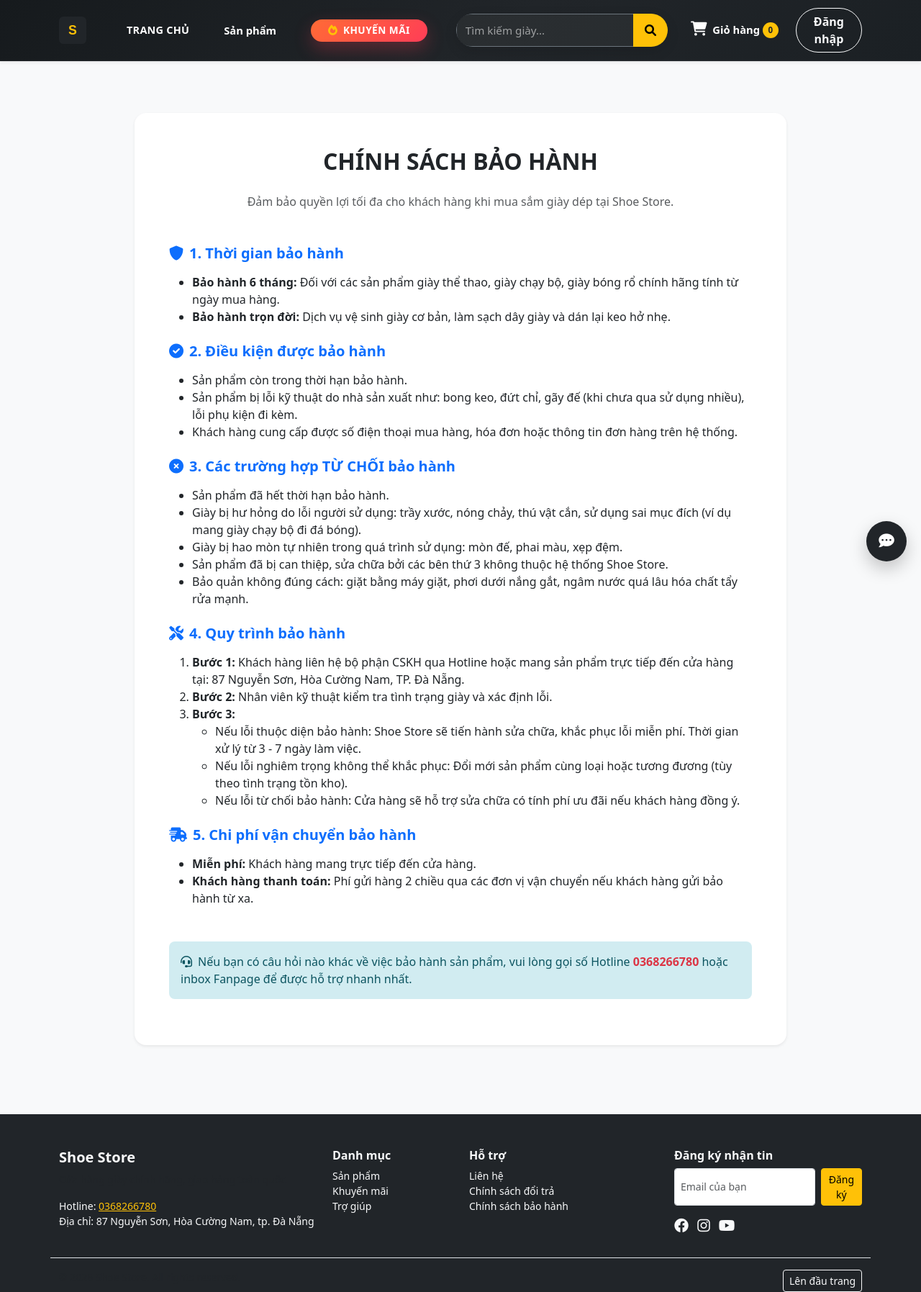
After one commit to TanThong0506/TMDTShoes_Store, a Django app: page /warranty-policy/ in a window 1280 px wide. The commit adds this page. Shown: the whole page at 72% size. Run offline with Django 5.2, Linux system fonts and the light colour scheme; data that the repository does not hold is empty.

Commit message:
feat: Thêm trang Chính sách bảo hành và cập nhật footer

```diff
--- a/shoestore/urls.py
+++ b/shoestore/urls.py
@@ -20,6 +20,9 @@ urlpatterns = [
 
     # Chính sách đổi trả
     path('return-policy/', views.return_policy_page, name='return_policy'),
+
+    # Chính sách bảo hành
+    path('warranty-policy/', views.warranty_policy_page, name='warranty_policy'),
 
     # Liên hệ
     path('contact/', views.contact_page, name='contact'),
--- a/shoestore/views.py
+++ b/shoestore/views.py
@@ -45,6 +45,9 @@ def help_page(request):
 
 def return_policy_page(request):
     return render(request, 'return_policy.html')
+
+def warranty_policy_page(request):
+    return render(request, 'warranty_policy.html')
 
 def contact_page(request):
     return render(request, 'contact.html')
--- a/templates/base.html
+++ b/templates/base.html
@@ -430,7 +430,7 @@
                 <ul class="list-unstyled small">
                     <li><a class="text-light text-decoration-none" href="{% url 'contact' %}">Liên hệ</a></li>
                     <li><a class="text-light text-decoration-none" href="{% url 'return_policy' %}">Chính sách đổi trả</a></li>
-                    <li><a class="text-light text-decoration-none" href="#">Chính sách bảo hành</a></li>
+                    <li><a class="text-light text-decoration-none" href="{% url 'warranty_policy' %}">Chính sách bảo hành</a></li>
                 </ul>
             </div>
             <div class="col-md-3 mb-4">
--- /dev/null
+++ b/templates/warranty_policy.html
@@ -0,0 +1,63 @@
+{% extends "base.html" %}
+
+{% block title %}Chính sách bảo hành - Shoe Store{% endblock %}
+
+{% block content %}
+<div class="container py-5">
+    <div class="row justify-content-center">
+        <div class="col-md-10">
+            <div class="card border-0 shadow-sm rounded-4">
+                <div class="card-body p-5">
+                    <h2 class="fw-bold mb-4 text-center text-uppercase">CHÍNH SÁCH BẢO HÀNH</h2>
+                    <p class="text-muted text-center mb-5">Đảm bảo quyền lợi tối đa cho khách hàng khi mua sắm giày dép tại Shoe Store.</p>
+
+                    <h5 class="fw-bold text-primary mb-3"><i class="fas fa-shield-alt me-2"></i>1. Thời gian bảo hành</h5>
+                    <ul class="mb-4">
+                        <li><strong>Bảo hành 6 tháng:</strong> Đối với các sản phẩm giày thể thao, giày chạy bộ, giày bóng rổ chính hãng tính từ ngày mua hàng.</li>
+                        <li><strong>Bảo hành trọn đời:</strong> Dịch vụ vệ sinh giày cơ bản, làm sạch dây giày và dán lại keo hở nhẹ.</li>
+                    </ul>
+
+                    <h5 class="fw-bold text-primary mb-3"><i class="fas fa-check-circle me-2"></i>2. Điều kiện được bảo hành</h5>
+                    <ul class="mb-4">
+                        <li>Sản phẩm còn trong thời hạn bảo hành.</li>
+                        <li>Sản phẩm bị lỗi kỹ thuật do nhà sản xuất như: bong keo, đứt chỉ, gãy đế (khi chưa qua sử dụng nhiều), lỗi phụ kiện đi kèm.</li>
+                        <li>Khách hàng cung cấp được số điện thoại mua hàng, hóa đơn hoặc thông tin đơn hàng trên hệ thống.</li>
+                    </ul>
+
+                    <h5 class="fw-bold text-primary mb-3"><i class="fas fa-times-circle me-2"></i>3. Các trường hợp TỪ CHỐI bảo hành</h5>
+                    <ul class="mb-4">
+                        <li>Sản phẩm đã hết thời hạn bảo hành.</li>
+                        <li>Giày bị hư hỏng do lỗi người sử dụng: trầy xước, nóng chảy, thú vật cắn, sử dụng sai mục đích (ví dụ mang giày chạy bộ đi đá bóng).</li>
+                        <li>Giày bị hao mòn tự nhiên trong quá trình sử dụng: mòn đế, phai màu, xẹp đệm.</li>
+                        <li>Sản phẩm đã bị can thiệp, sửa chữa bởi các bên thứ 3 không thuộc hệ thống Shoe Store.</li>
+                        <li>Bảo quản không đúng cách: giặt bằng máy giặt, phơi dưới nắng gắt, ngâm nước quá lâu hóa chất tẩy rửa mạnh.</li>
+                    </ul>
+
+                    <h5 class="fw-bold text-primary mb-3"><i class="fas fa-tools me-2"></i>4. Quy trình bảo hành</h5>
+                    <ol class="mb-4">
+                        <li><strong>Bước 1:</strong> Khách hàng liên hệ bộ phận CSKH qua Hotline hoặc mang sản phẩm trực tiếp đến cửa hàng tại: 87 Nguyễn Sơn, Hòa Cường Nam, TP. Đà Nẵng.</li>
+                        <li><strong>Bước 2:</strong> Nhân viên kỹ thuật kiểm tra tình trạng giày và xác định lỗi.</li>
+                        <li><strong>Bước 3:</strong>
+                            <ul>
+                                <li>Nếu lỗi thuộc diện bảo hành: Shoe Store sẽ tiến hành sửa chữa, khắc phục lỗi miễn phí. Thời gian xử lý từ 3 - 7 ngày làm việc.</li>
+                                <li>Nếu lỗi nghiêm trọng không thể khắc phục: Đổi mới sản phẩm cùng loại hoặc tương đương (tùy theo tình trạng tồn kho).</li>
+                                <li>Nếu lỗi từ chối bảo hành: Cửa hàng sẽ hỗ trợ sửa chữa có tính phí ưu đãi nếu khách hàng đồng ý.</li>
+                            </ul>
+                        </li>
+                    </ol>
+
+                    <h5 class="fw-bold text-primary mb-3"><i class="fas fa-shipping-fast me-2"></i>5. Chi phí vận chuyển bảo hành</h5>
+                    <ul class="mb-4">
+                        <li><strong>Miễn phí:</strong> Khách hàng mang trực tiếp đến cửa hàng.</li>
+                        <li><strong>Khách hàng thanh toán:</strong> Phí gửi hàng 2 chiều qua các đơn vị vận chuyển nếu khách hàng gửi bảo hành từ xa.</li>
+                    </ul>
+
+                    <div class="alert alert-info mt-5 rounded-3 border-0">
+                        <i class="fas fa-headset me-2"></i>Nếu bạn có câu hỏi nào khác về việc bảo hành sản phẩm, vui lòng gọi số Hotline <strong class="text-danger">0368266780</strong> hoặc inbox Fanpage để được hỗ trợ nhanh nhất.
+                    </div>
+                </div>
+            </div>
+        </div>
+    </div>
+</div>
+{% endblock %}
```
